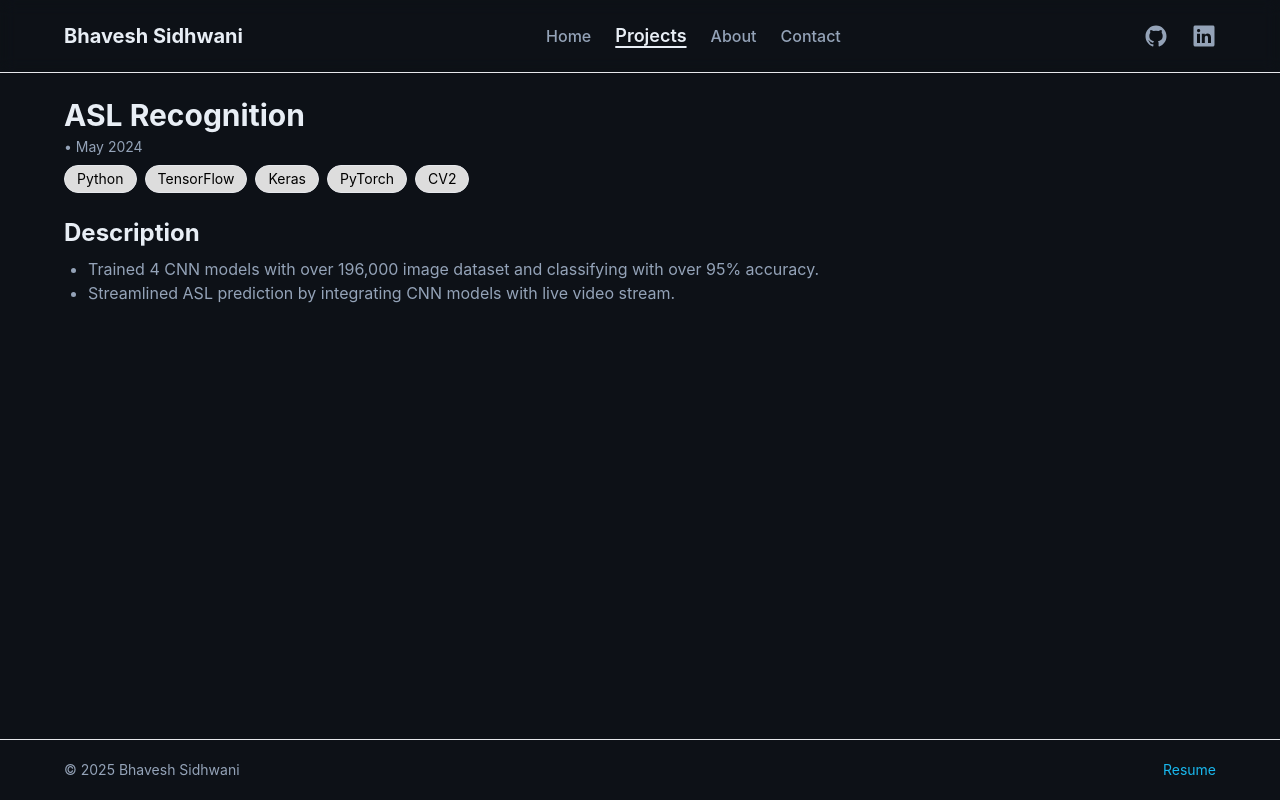
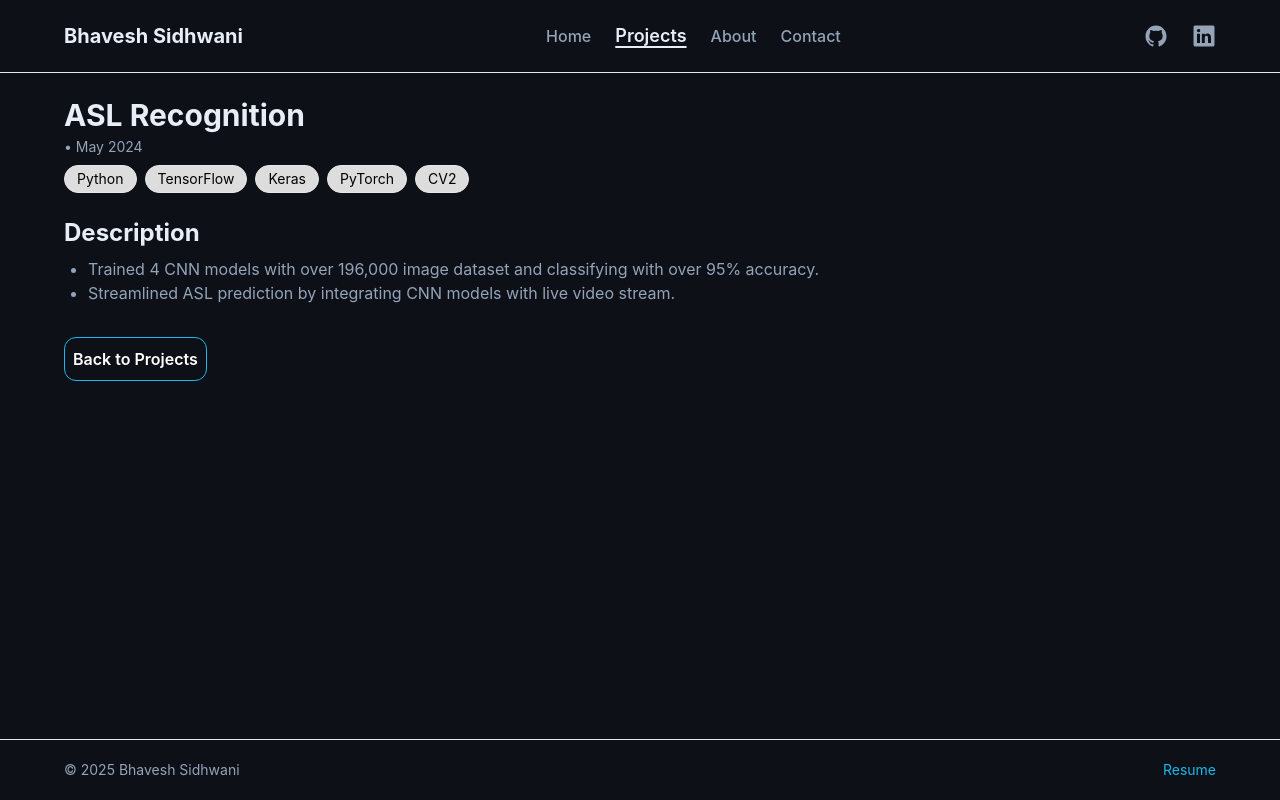
Before and after one commit to BhaveshSidhwani/Personal-Portfolio-Website, a Next.js app: page /projects/asl-recognition in a window 1280 px wide. Built offline with nearby package versions, Linux system fonts and the light colour scheme.

Commit message:
[fix] Added 'Back to Projects' button and changed design of primary Button

```diff
--- a/app/projects/[slug]/page.tsx
+++ b/app/projects/[slug]/page.tsx
@@ -1,6 +1,8 @@
 import { notFound } from "next/navigation";
 import { projects } from "@/content/projects/projects";
 import Chip from "@/components/Chip";
+import Link from "next/link";
+import Button from "@/components/Button";
 
 export default function CaseStudyPage({
   params,
@@ -15,7 +17,7 @@ export default function CaseStudyPage({
     .map((s) => ({ id: s.id, label: s.title }));
 
   return (
-    <div className="flex gap-6">
+    <div className="flex flex-col gap-6">
       <article className="flex-1">
         <h1 className="text-3xl font-bold">{project.title}</h1>
         <div className="mt-1 text-sm text-[--muted]">
@@ -58,6 +60,9 @@ export default function CaseStudyPage({
           ))}
         </div>
       </article>
+      <Link href="/projects">
+        <Button variant="primary">Back to Projects</Button>
+      </Link>
     </div>
   );
 }
--- a/components/Button.tsx
+++ b/components/Button.tsx
@@ -26,7 +26,7 @@ export default function Button({
 
   // Variant styles
   const variants = {
-    primary: "bg-[--accent-500] text-white hover:bg-[--accent-700]",
+    primary: "border border-[--accent-500] text-white hover:bg-[--accent-700]",
     secondary:
       "bg-[--panel] text-[--text] border border-[--border] hover:bg-white hover:text-gray-700",
     ghost: "bg-transparent text-[--text] hover:bg-[--panel]",
```
